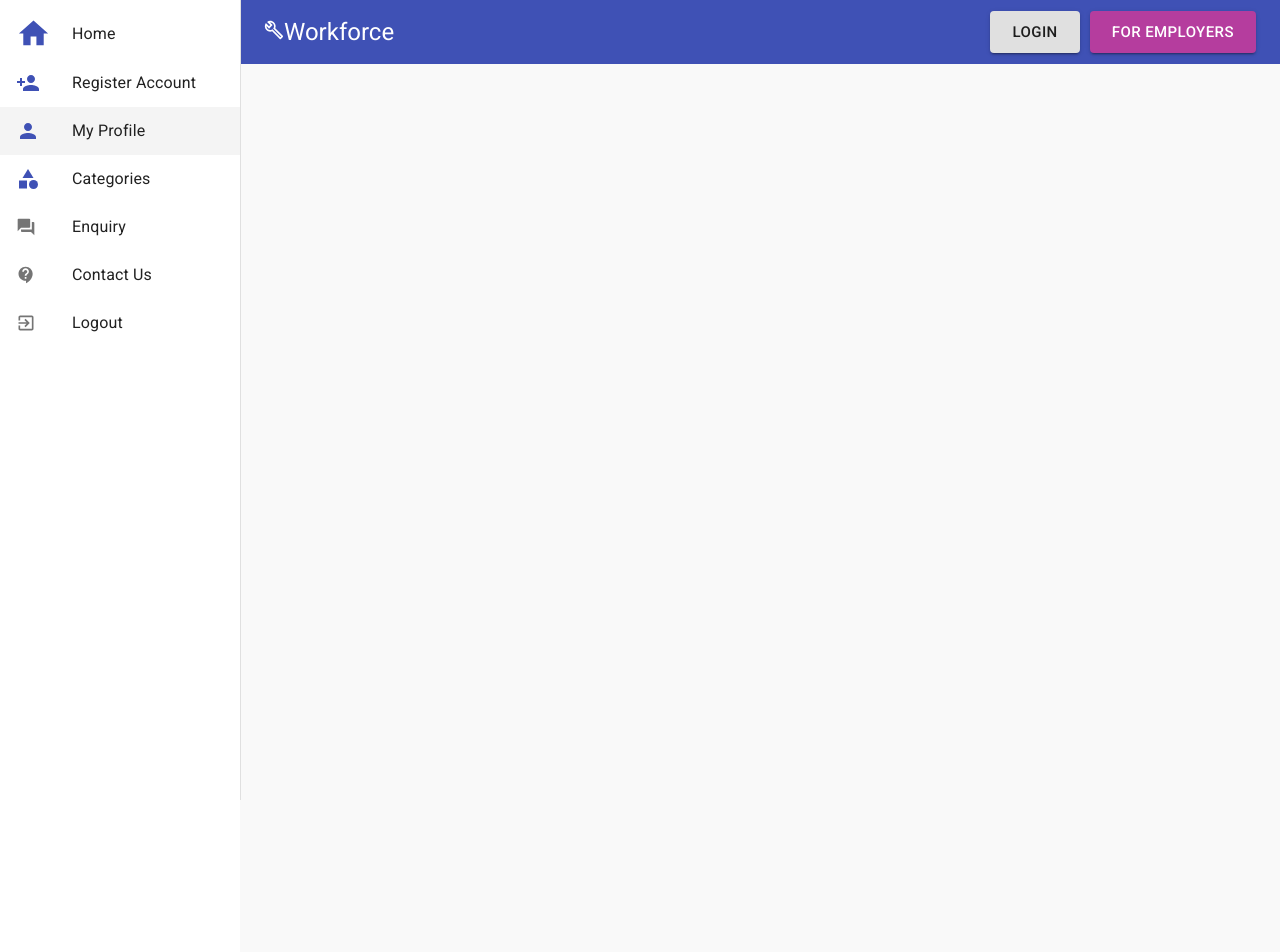
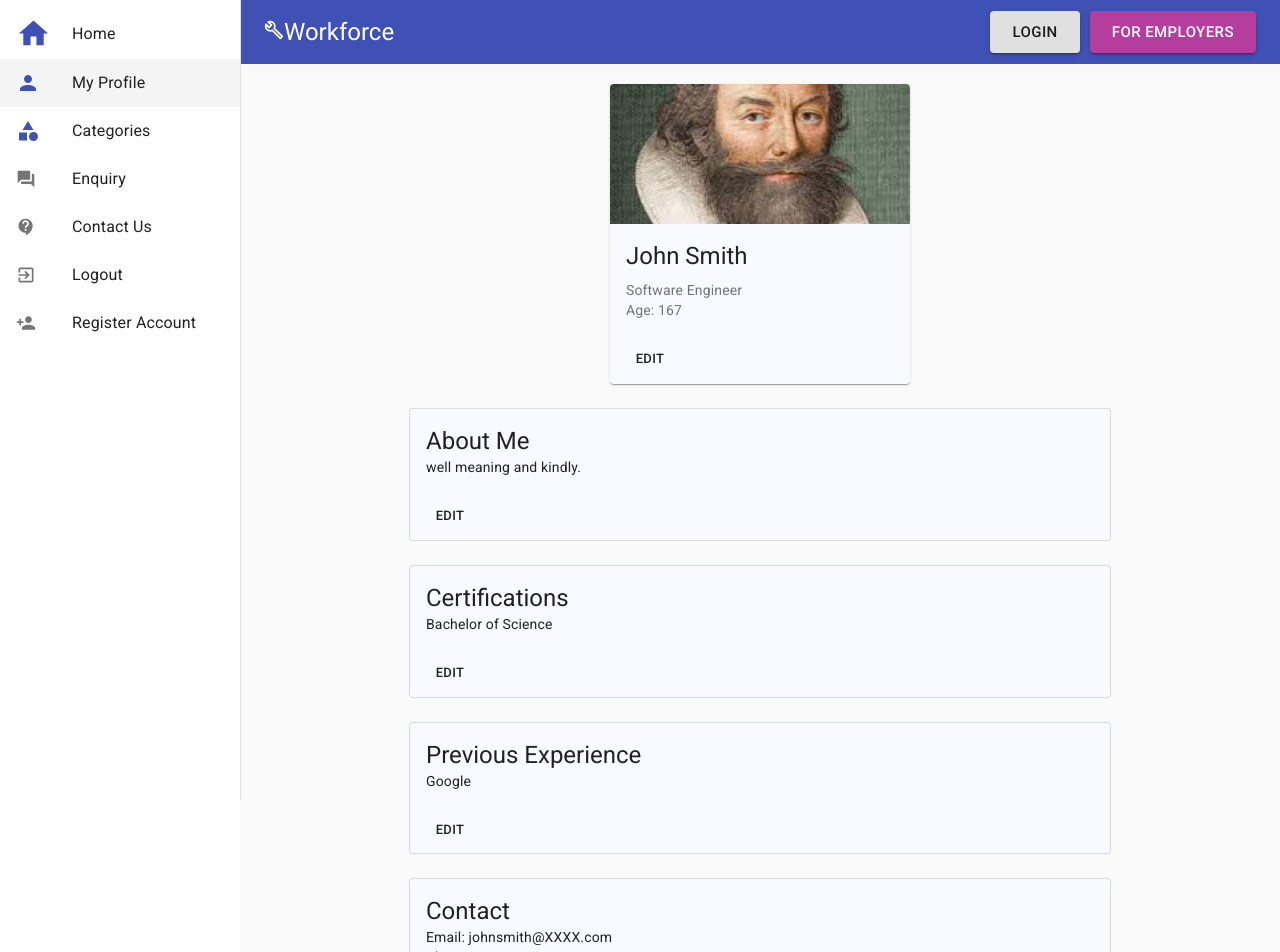
Before and after one commit to joshgagnuss/dfu-group-assignment, a React (Create React App) app: page /Profile in a window 1280 px wide. Shown: the top 952 px of the page. Built offline with nearby package versions, Linux system fonts and the light colour scheme.

Commit message:
add Profile/Register Pages
1. profile viewing and editing page added
2. Register page added

```diff
--- a/src/App.js
+++ b/src/App.js
@@ -4,6 +4,7 @@ import Main from './Pages/Main';
 import AddProfile from './Pages/AddProfile';
 import Contact from './Pages/Contact'
 import Enquiry from './Pages/Enquiry'
+import Profile from './Pages/Profile'
 import Layout from './Components/Layout';
 
 // routes all the pages into the main app
@@ -21,6 +22,12 @@ function App() {
         <Route path="/Enquiry">
           <Enquiry />
         </Route>
+        <Route path="/Profile">
+          <Profile />
+        </Route>
+        <Route path="/AddProfile">
+          <AddProfile />
+        </Route>
       </Switch>
       </Layout>
     </Router>
--- a/src/Components/Layout.js
+++ b/src/Components/Layout.js
@@ -21,11 +21,6 @@ const menuItems = [
         fontSize="large"
         color="primary" />,
         path: '/'
-    },
-    {
-        text: 'Register Account',
-        icon: <PersonAddIcon color="primary" />,
-        path: '/AddProfile'
     },
     {
         text: 'My Profile',
@@ -58,6 +53,12 @@ const menuItems = [
         fontSize="small" />,
         path: ''
     },
+    {
+        text: 'Register Account',
+        icon: <PersonAddIcon color="default"
+        fontSize="small" />,
+        path: '/AddProfile'
+    },
 ]
 
 // custom css
@@ -67,7 +68,7 @@ const useStyles = makeStyles((theme) => {
     page: {
         background: '#f9f9f9',
         width: '100%',
-        height: 1080
+        height: 2000
     },
     drawer: {
         width: drawerWidth,
--- a/src/Pages/AddProfile.js
+++ b/src/Pages/AddProfile.js
@@ -2,20 +2,66 @@ import React from 'react';
 import Typography from '@material-ui/core/Typography';
 import Button from '@material-ui/core/Button';
 import PersonAddIcon from '@material-ui/icons/PersonAdd';
-import { makeStyles } from '@material-ui/core';
+import AddPhotoAlternateIcon from '@material-ui/icons/AddPhotoAlternate';
+import { Divider, Grid, makeStyles } from '@material-ui/core';
 import TextField from '@material-ui/core/TextField';
-import SearchIcon from '@material-ui/icons/Search';
+import { FormGroup } from '@material-ui/core';
 
-const useStyles = makeStyles({
-
-
-})
-
+const useStyles = makeStyles((theme) => ({
+  root: {
+    display: 'flex',
+    '& > *': {
+      margin: theme.spacing(1),
+      width: '100%',
+      height: '100%'
+    },
+  },
+}));
 
 function AddProfile() {
   const classes = useStyles()
     return (
-      <div>Hi</div>
+      <FormGroup className={classes.root} noValidate autoComplete="off">
+        <Grid container justifyContent="flex-start" alignItems="center" spacing={3} direction="column">
+          <Grid item>
+           <TextField id="outlined-basic" label="Firstname" variant="outlined" />
+          </Grid>
+          <Grid item>
+           <TextField id="outlined-basic" label="Lastname" variant="outlined" />
+          </Grid>
+          <Grid item>
+           <TextField id="outlined-basic" label="Age" variant="outlined" />
+          </Grid>
+          <Grid item>
+           <TextField id="outlined-basic" label="About Me" variant="outlined" />
+          </Grid>
+          <Grid item>
+           <TextField id="outlined-basic" label="Certifications" variant="outlined" />
+          </Grid>
+          <Grid item>
+           <TextField id="outlined-basic" label="Previous Experience" variant="outlined" />
+          </Grid>
+          <Grid item>
+           <TextField id="outlined-basic" label="Email:" variant="outlined" />
+          </Grid>
+          <Grid item>
+           <TextField id="outlined-basic" label="HP:" variant="outlined" />
+          </Grid>
+          <Grid item>
+          <Button variant="contained" color="default" size="large" startIcon = { < AddPhotoAlternateIcon / > }
+          onClick={()=> { alert('cheese')}}>
+          Upload Photo
+          </Button>
+          </Grid>
+          <Divider></Divider>
+          <Grid item>
+          <Button variant="contained" color="Primary" size="large" startIcon = { < PersonAddIcon / > }
+          onClick={()=> { alert('A verification Email Has Been Sent')}}>
+          Register
+          </Button>
+          </Grid>
+        </Grid>
+      </FormGroup>
     );
   }
 
--- a/src/Pages/Enquiry.js
+++ b/src/Pages/Enquiry.js
@@ -4,6 +4,7 @@ import TextField from '@material-ui/core/TextField';
 import Button from '@material-ui/core/Button'
 import Select from '@material-ui/core/Select';
 import InputLabel from '@material-ui/core/InputLabel';
+import SendIcon from '@material-ui/icons/Send';
 
 // custom css
 const useStyles = makeStyles({
@@ -96,7 +97,7 @@ function Enquiry() {
 
          <Button className={classes.button}
          variant="contained"
-         color="primary">
+         color="primary" startIcon = { < SendIcon / > }>
            Submit</Button>
     </form>
       </Container>
--- a/src/Pages/Main.js
+++ b/src/Pages/Main.js
@@ -38,16 +38,16 @@ const classes = useStyles()
     //main
     return (
       <>
+      {/** top seach bar with grid layout */}
       <Form className={classes.form}>
-        <Grid className={classes.container}
-        container xs={12}
+        <Grid container className={classes.container}
         direction="row"
         alignContent="center"
-        alignItems="stretch"
+        alignItems="center"
         spacing={2}
         >
 
-          <Grid item xs={12} sm={4}>
+          <Grid item xs={12} md={4} lg={4}>
           <TextField className = { classes.field }
           label = "Job title or keyword"
           variant = "outlined"
@@ -61,7 +61,7 @@ const classes = useStyles()
           }} />
           </Grid>
 
-          <Grid item xs={12} sm={4}>
+          <Grid item xs={12} md={4} lg={4}>
           <TextField className = { classes.field }
           label = "Area, city or town"
           variant = "outlined"
@@ -75,7 +75,7 @@ const classes = useStyles()
           }}/>
           </Grid>
 
-          <Grid item xs={12} sm={4}>
+          <Grid item xs={12} sm={4} lg={4}>
           <Button  className = { classes.searchBtn }
           variant = "contained"
           color = "primary"
@@ -87,20 +87,21 @@ const classes = useStyles()
         </Grid>
       </Form>
 
+      {/** bottom required urgently cards  */}
       <div className={classes.bottom}>
-        <Grid container xs={12}
+        <Grid container
         direction="row"
         alignContent="center"
         alignItems="stretch"
         spacing={2}>
 
-          <Grid item xs={12} sm={12}>
+          <Grid item xs={12} md={12} lg={12}>
           <Typography variant="h5" color="secondary">
               Required Urgently
             </Typography>
           </Grid>
 
-          <Grid item xs={6} sm={3}>
+          <Grid item xs={12} md={4} lg={4}>
           <Card>
           <CardMedia className={classes.media}
           image=""
@@ -108,18 +109,16 @@ const classes = useStyles()
           />
           <CardContent>
           <Typography gutterBottom variant="h5" component="h2">
-            McDonalds
+            Foodpanda
           </Typography>
           <Typography variant="body2" color="textSecondary" component="p">
-            Cashier
+            Front End Engineer
           </Typography>
           </CardContent>
-
           <CardActions>
           <Button size="small" color="primary">
           Share
           </Button>
-
           <Button size="small" color="primary">
           Learn More
           </Button>
@@ -127,7 +126,7 @@ const classes = useStyles()
           </Card>
           </Grid>
 
-          <Grid item xs={6} sm={3}>
+          <Grid item xs={12} md={4} lg={4}>
           <Card>
           <CardMedia
           image=""
@@ -138,24 +137,21 @@ const classes = useStyles()
             HSBC
           </Typography>
           <Typography variant="body2" color="textSecondary" component="p">
-            Clerk
+            Data Analayst
           </Typography>
           </CardContent>
           <CardActions>
-
           <Button size="small" color="primary">
           Share
           </Button>
-
           <Button size="small" color="primary">
           Learn More
           </Button>
-
           </CardActions>
           </Card>
           </Grid>
 
-        <Grid item xs={6} sm={3}>
+          <Grid item xs={12} md={4} lg={4}>
           <Card>
           <CardMedia
           image=""
@@ -166,22 +162,20 @@ const classes = useStyles()
             NTUC
           </Typography>
           <Typography variant="body2" color="textSecondary" component="p">
-            Accountant
+            Graphic Designer
           </Typography>
           </CardContent>
           <CardActions>
-
           <Button size="small" color="primary">
           Share
           </Button>
-
           <Button size="small" color="primary">
           Learn More
           </Button>
-
           </CardActions>
           </Card>
           </Grid>
+
         </Grid>
       </div>
 
--- a/src/Pages/Profile.js
+++ b/src/Pages/Profile.js
@@ -1,16 +1,127 @@
 import React from 'react';
-import { makeStyles } from '@material-ui/core';
+import { Grid, makeStyles, Card, CardActions, CardContent, CardMedia, Button, Typography } from '@material-ui/core';
+import image from '../images/john-smith.jfif'
 
-const useStyles = makeStyles({
-
-
-})
-
+const useStyles = makeStyles((theme) => ({
+  root: {
+    display: 'flex',
+    '& > *': {
+      margin: theme.spacing(1),
+      width: '100%',
+      height: '100%'
+    },
+  },
+  photo: {
+    height: 300,
+    width: 300,
+    maxWidth: 340,
+    background: '#f9faff'
+  },
+  about: {
+    width: 700,
+   background: '#f9faff'
+  }
+}))
 
 function Profile() {
   const classes = useStyles()
     return (
-      <div>Hi</div>
+
+      <div className={classes.root}>
+        <Grid container justifyContent="flex-start" alignItems="center" spacing={3} direction="column">
+          <Grid item md={10}>
+          <Card className={classes.photo}>
+          <CardMedia
+          component="img"
+          alt="Your Photo"
+          height="140"
+          src={image}
+        />
+          <CardContent>
+          <Typography gutterBottom variant="h5" component="h2">
+            John Smith
+          </Typography>
+          <Typography variant="body2" color="textSecondary" component="p">
+            Software Engineer
+          </Typography>
+          <Typography variant="body2" color="textSecondary" component="p">
+            Age: 167
+          </Typography>
+          </CardContent>
+          <CardActions>
+          <Button size="small">Edit</Button>
+          </CardActions>
+          </Card>
+          </Grid>
+
+          <Grid item md={10}>
+          <Card className={classes.about} variant="outlined">
+          <CardContent>
+          <Typography variant="h5" component="h2">
+          About Me
+          </Typography>
+          <Typography variant="body2" component="p">
+          well meaning and kindly.
+          </Typography>
+          </CardContent>
+          <CardActions>
+          <Button size="small">Edit</Button>
+          </CardActions>
+          </Card>
+          </Grid>
+
+          <Grid item md={10}>
+          <Card className={classes.about} variant="outlined">
+          <CardContent>
+          <Typography variant="h5" component="h2">
+          Certifications
+          </Typography>
+          <Typography variant="body2" component="p">
+          Bachelor of Science
+          </Typography>
+          </CardContent>
+          <CardActions>
+          <Button size="small">Edit</Button>
+          </CardActions>
+          </Card>
+          </Grid>
+
+          <Grid item md={10}>
+          <Card className={classes.about} variant="outlined">
+          <CardContent>
+          <Typography variant="h5" component="h2">
+          Previous Experience
+          </Typography>
+          <Typography variant="body2" component="p">
+          Google
+          </Typography>
+          </CardContent>
+          <CardActions>
+          <Button size="small">Edit</Button>
+          </CardActions>
+          </Card>
+          </Grid>
+
+          <Grid item md={10}>
+          <Card className={classes.about} variant="outlined">
+          <CardContent>
+          <Typography variant="h5" component="h2">
+          Contact
+          </Typography>
+          <Typography variant="body2" component="p">
+          Email: johnsmith@XXXX.com
+          <br/>
+          Phone: +65 XXXX XXXX
+          </Typography>
+          </CardContent>
+          <CardActions>
+          <Button size="small">Edit</Button>
+          </CardActions>
+          </Card>
+          </Grid>
+
+        </Grid>
+      </div>
     );
   }
 
```
Also changed, not shown: src/images/john-smith.jfif (added). Lines whose indentation alone changed are shown as unchanged.
